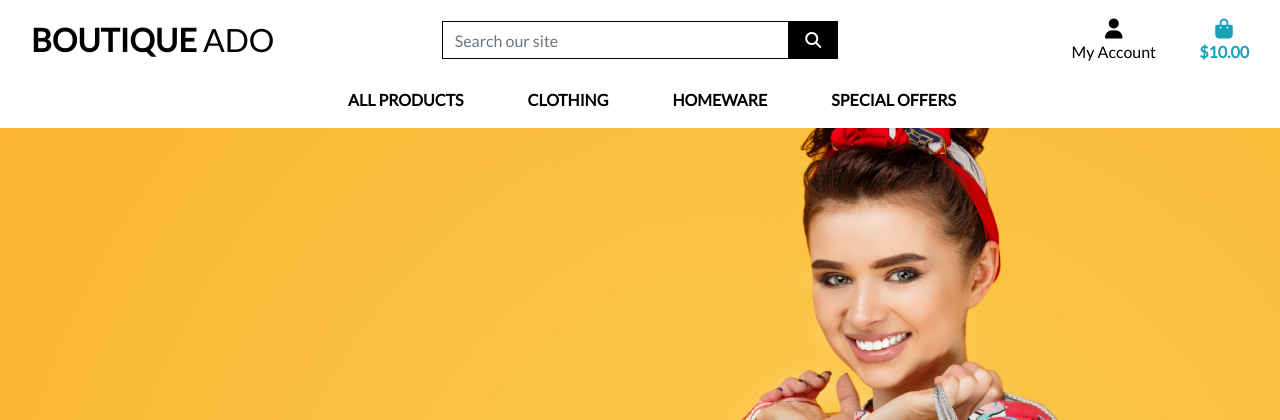
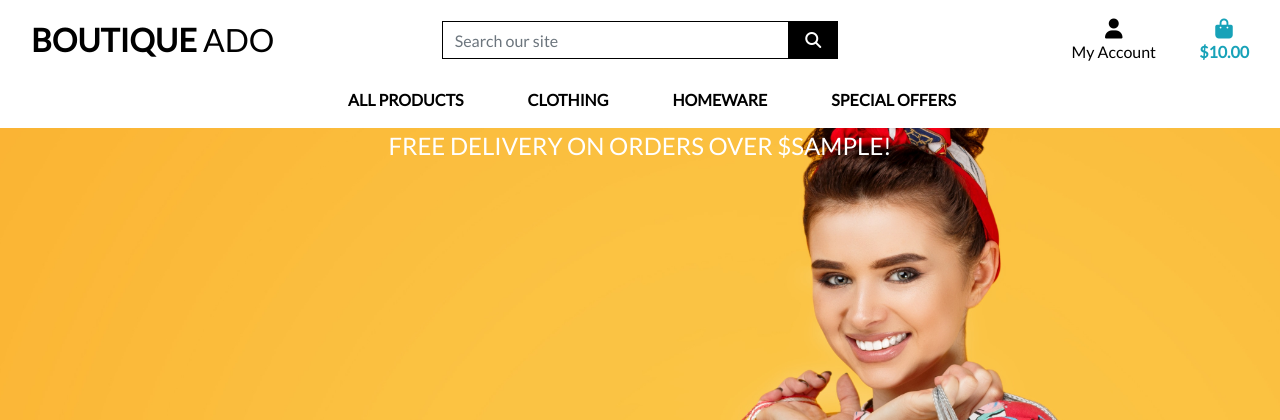
Before and after one commit to anteCedens/Boutique-Ado-excercise-project, a Django app: template templates/base.html in a window 1280 px wide. Shown: the top 420 px of the page. Run offline with Django 3.2, Linux system fonts and the light colour scheme; the template is opened without the code that fills it: most values are stand-ins (such as "Sample title", 1, 10 or a date in 2020); some libraries are stand-ins or nearby versions.

Commit message:
Paste in delivery banner code from tutorial source code

```diff
--- a/templates/base.html
+++ b/templates/base.html
@@ -125,6 +125,11 @@
                 {% include 'includes/main-nav.html' %}
             </nav>
         </div>
+        <div id="delivery-banner" class="row text-center">
+            <div class="col bg-black text-white">
+                <h4 class="logo-font my-1">Free delivery on orders over ${{ free_shipping_threshold }}!</h4>
+            </div>
+        </div>
     </header>
 
     {% if messages %}
```
